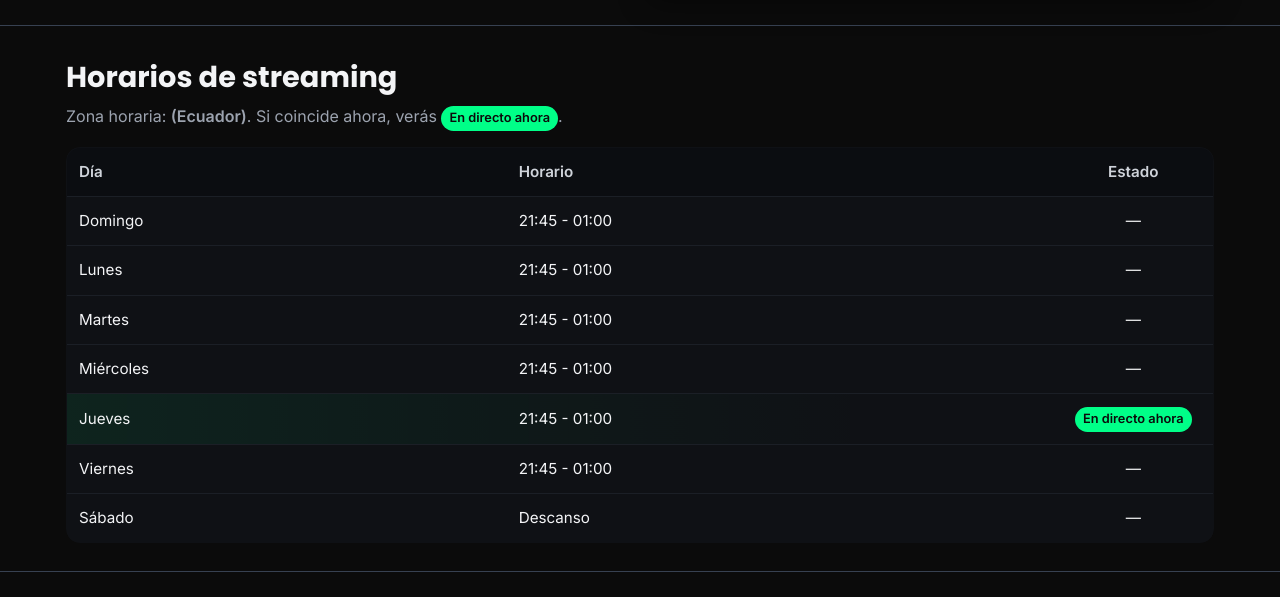
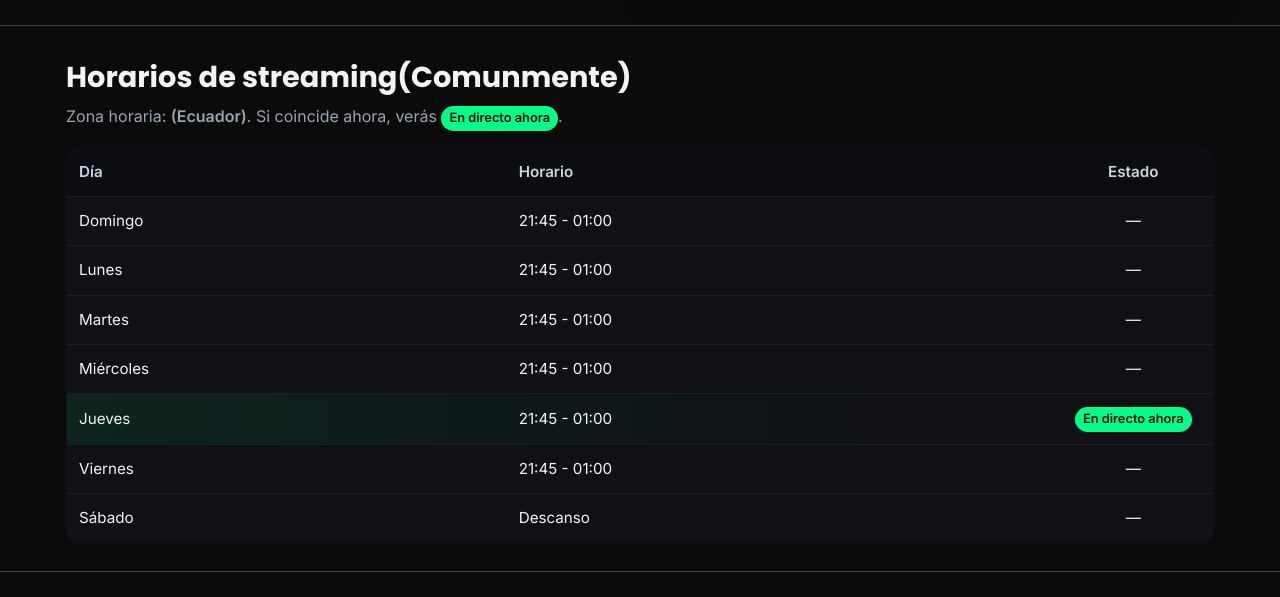
Before and after one commit to Leandro011011/MontanaFrx-Web, a plain HTML site: page index.html in a window 1280 px wide. Shown: the part 1090-1687 px from the top of the page. Drawn offline with Linux system fonts and the light colour scheme.

Commit message:
Refactorizacion en la parte de los Clips y cambios de textos

```diff
--- a/index.html
+++ b/index.html
@@ -182,7 +182,7 @@
     <!-- HORARIOS -->
     <section id="horarios" class="section" aria-labelledby="horarios-title">
       <div class="container">
-        <h2 id="horarios-title">Horarios de streaming</h2>
+        <h2 id="horarios-title">Horarios de streaming(Comunmente)</h2>
         <p class="lead">Zona horaria: <strong>(Ecuador)</strong>. Si coincide ahora, verás <span class="badge-live">En directo ahora</span>.</p>
         <div class="table-wrap">
           <table class="schedule" aria-describedby="horarios-title">
```
